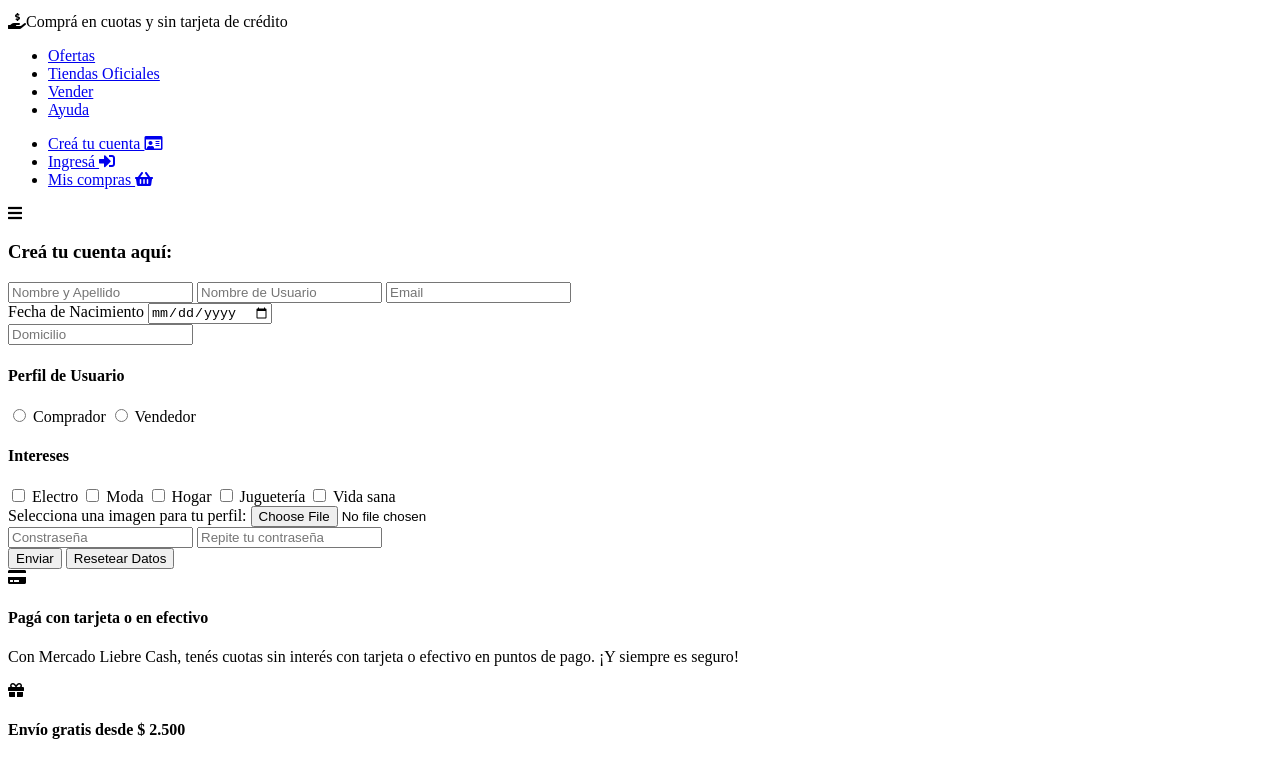
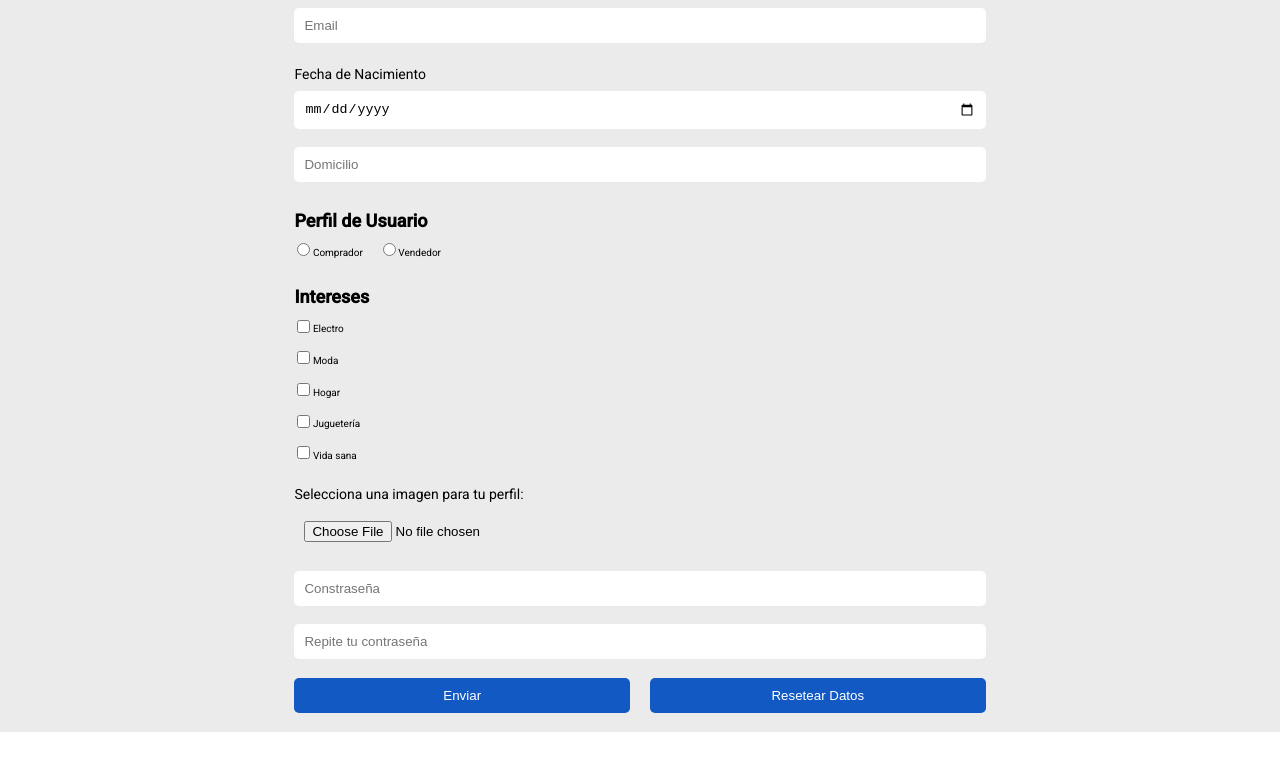
Before and after one commit to leonela001/mercadoliebre, a website: page views/register.html in a window 1280 px wide. Shown: the part 365-1123 px from the top of the page. Drawn offline with Linux system fonts and the light colour scheme; files whose address does not match are found by name.

Commit message:
Update register.html

```diff
--- a/views/register.html
+++ b/views/register.html
@@ -6,7 +6,7 @@
     <meta name="viewport" content="width=device-width, initial-scale=1.0">
     <title>Bienvenidos a MercadoLiebre</title>
     <link href="https://cdnjs.cloudflare.com/ajax/libs/font-awesome/5.15.3/css/all.min.css" rel="stylesheet" />
-    <link rel="stylesheet" href="/css/index.css">
+    <link rel="stylesheet" href="/css/styles.css">
 </head>
 <body>
     <header>
```
